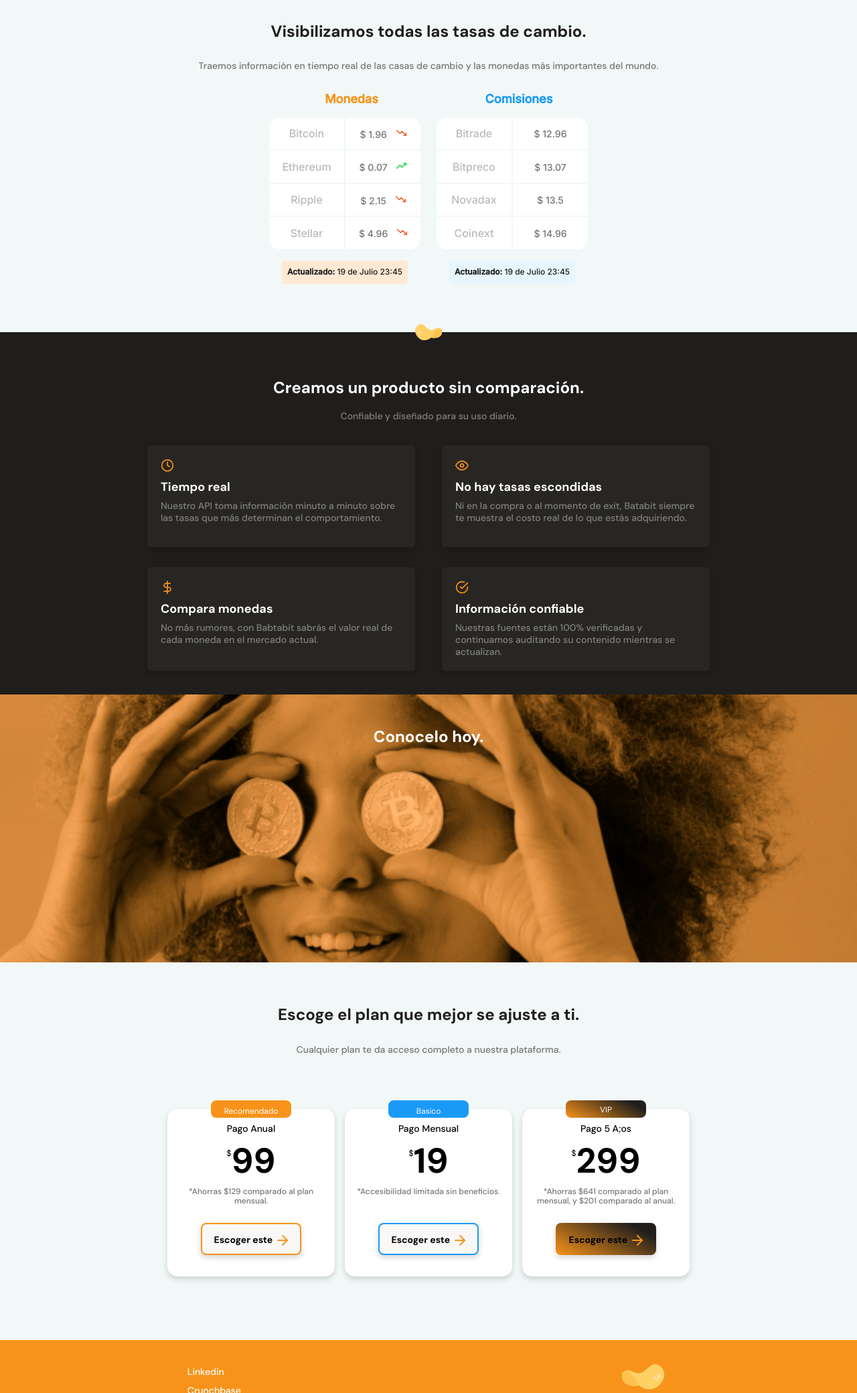
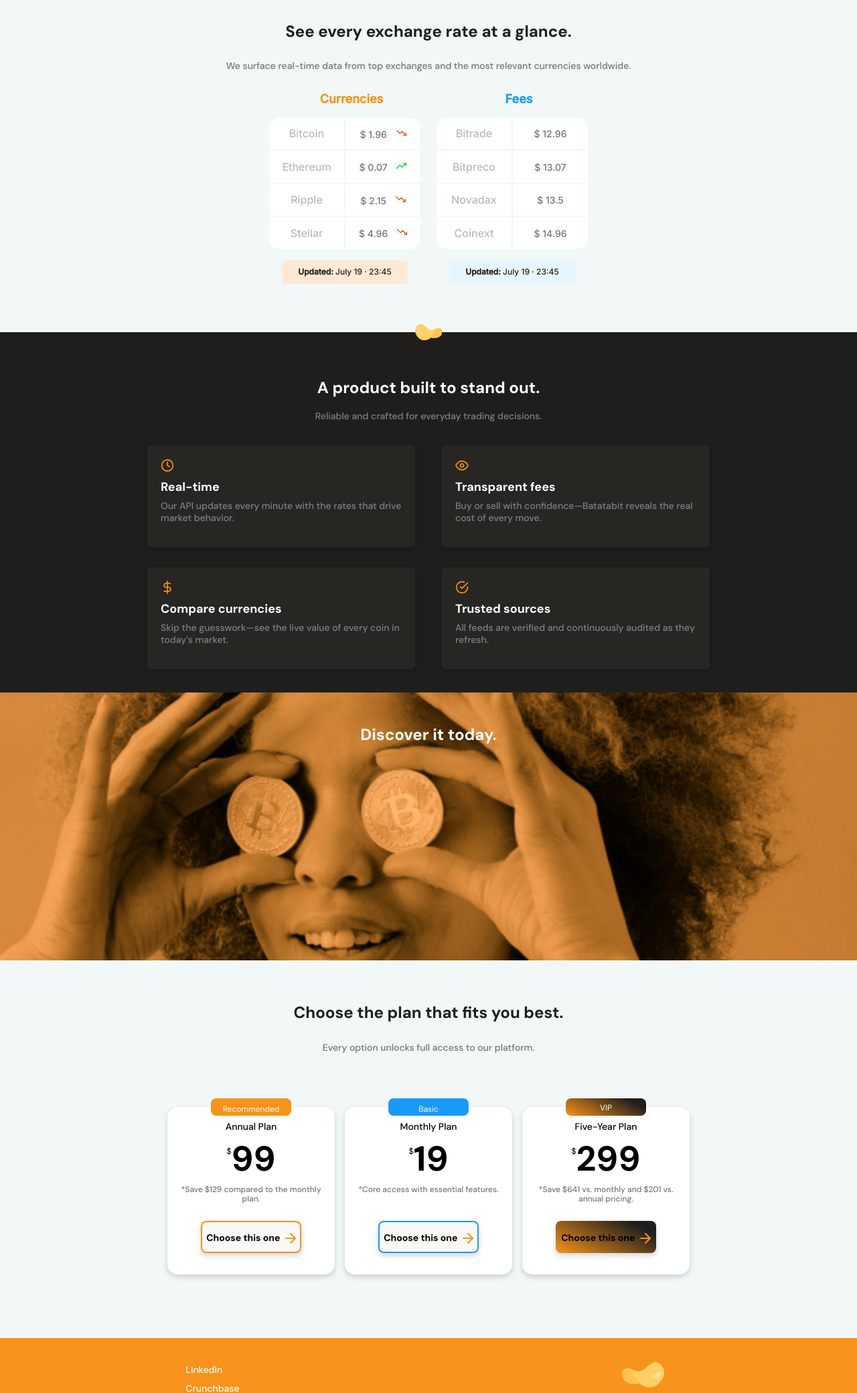
Before and after one commit to SpidySamurai/Batata-bit, a plain HTML site: page index.html in a window 1280 px wide. Shown: the part 720-2800 px from the top of the page at 67% size. Drawn offline with Linux system fonts and the light colour scheme.

Commit message:
Chore: swap language

```diff
--- a/index.html
+++ b/index.html
@@ -14,7 +14,7 @@
 <header class="site-header" id="site-header">
     <div class="site-header__inner">
         <div class="site-header__heading">
-            <a class="site-header__brand" href="https://javierchiortiz.dev" target="_blank" rel="noopener noreferrer" aria-label="Visitar Javier Chi">
+            <a class="site-header__brand" href="https://javierchiortiz.dev" target="_blank" rel="noopener noreferrer" aria-label="Visit Javier Chi">
                 <span class="site-header__title">JavierChi.dev</span>
                 <span class="site-header__subtitle">
                     <img class="site-header__logo" src="./Assets/icons/batata.svg" alt="" aria-hidden="true">
@@ -22,11 +22,11 @@
                 </span>
             </a>
         </div>
-        <nav class="site-nav" aria-label="Secciones principales">
+        <nav class="site-nav" aria-label="Primary sections">
             <ul class="site-nav__list">
                 <li><a class="site-nav__link" href="#hero">Home</a></li>
                 <li><a class="site-nav__link" href="about.html">About</a></li>
-                <li><a class="site-nav__link" href="#main-plans">Planes</a></li>
+                <li><a class="site-nav__link" href="#main-plans">Plans</a></li>
             </ul>
         </nav>
     </div>
@@ -35,21 +35,21 @@
     <section class="hero" id="hero">
         <img class="hero__wordmark" src="./Assets/img/logo.svg" alt="logo-bata-bit">
         <div class="header--title-container">
-            <h1>La próxima revolución en el intercambio de criptomonedas.</h1>
-            <p>Batatabit te ayuda a navegar entre los diferentes precios y tendencias.</p>
-            <a class="header--button" href="#main-plans">Conoce Nuestros Planes <span></span></a>
+            <h1>The next revolution in cryptocurrency exchange.</h1>
+            <p>Batatabit helps you track live prices and spot emerging trends instantly.</p>
+            <a class="header--button" href="#main-plans">Explore our plans <span></span></a>
         </div>
     </section>
     <section class="main-exchange-container">
         <div class="backgroundImg"></div>
         <div class="main-exchange-container--title">
-            <h2>Visibilizamos todas las tasas de cambio.</h2>
-            <p>Traemos información en tiempo real de las casas de cambio y las monedas más importantes del mundo.</p>
+            <h2>See every exchange rate at a glance.</h2>
+            <p>We surface real-time data from top exchanges and the most relevant currencies worldwide.</p>
         </div>
         <div class="main-table--slider">
         <div class="main-table-container">
             <div class="main-currency-table">
-                <p class="currency-table--title">Monedas</p>
+                <p class="currency-table--title">Currencies</p>
                 <div class="currency-table--container">
                     <table>
                         <tr>
@@ -71,13 +71,13 @@
                     </table>
                 </div>
                 <div class="table--date currency-color">
-                    <p><b>Actualizado:</b> 19 de Julio 23:45</p>
+                    <p><b>Updated:</b> July 19 · 23:45</p>
                 </div>
             </div>
         </div>
         <div class="main-table-container">
             <div class="main-comission-table">
-                <p class="comission-table--title">Comisiones</p>
+                <p class="comission-table--title">Fees</p>
                 <div class="comission-table--container">
                     <table>
                         <tr>
@@ -99,7 +99,7 @@
                     </table>
                 </div>
                 <div class="table--date comission-color">
-                    <p><b>Actualizado:</b> 19 de Julio 23:45</p>
+                    <p><b>Updated:</b> July 19 · 23:45</p>
                 </div>
             </div>
         </div>
@@ -108,68 +108,68 @@
     <section class="main-product-detail" id="product-detail">
         <span class="product-detail--logo"></span>
         <div class="product-detail--title">
-            <h2>Creamos un producto sin comparación.</h2>
-            <p>Confiable y diseñado para su uso diario.</p>
+            <h2>A product built to stand out.</h2>
+            <p>Reliable and crafted for everyday trading decisions.</p>
         </div>
         <section class="product-cards--container">
             <article class="product-detail--card">
                 <span class="icon-card clock"></span>
-                <p class="product--card-title">Tiempo real</p>
-                <p class="product--card-body">Nuestro API toma información minuto a minuto sobre las tasas que más determinan el comportamiento.</p>
+                <p class="product--card-title">Real-time</p>
+                <p class="product--card-body">Our API updates every minute with the rates that drive market behavior.</p>
             </article>
             <article class="product-detail--card">
                 <span class="icon-card eye"></span>
-                <p class="product--card-title">No hay tasas escondidas</p>
-                <p class="product--card-body">Ni en la compra o al momento de exit, Batabit siempre te muestra el costo real de lo que estás adquiriendo.</p>
+                <p class="product--card-title">Transparent fees</p>
+                <p class="product--card-body">Buy or sell with confidence—Batatabit reveals the real cost of every move.</p>
             </article>
             <article class="product-detail--card">
                 <span class="icon-card dollar"></span>
-                <p class="product--card-title">Compara monedas</p>
-                <p class="product--card-body">No más rumores, con Babtabit sabrás el valor real de cada moneda en el mercado actual.</p>
+                <p class="product--card-title">Compare currencies</p>
+                <p class="product--card-body">Skip the guesswork—see the live value of every coin in today’s market.</p>
             </article>
             <article class="product-detail--card">
                 <span class="icon-card check"></span>
-                <p class="product--card-title">Información confiable</p>
-                <p class="product--card-body">Nuestras fuentes están 100% verificadas y continuamos auditando su contenido mientras se actualizan.</p>
+                <p class="product--card-title">Trusted sources</p>
+                <p class="product--card-body">All feeds are verified and continuously audited as they refresh.</p>
             </article>
         </section>
     </section>
     <section class="main-bitcoin-img--container">
         <h2 class="bitcoin-img--title">
-            Conocelo hoy.
+            Discover it today.
         </h2>
     </section>
     <section id="main-plans" class="main-plans-container">
         <div class="plans--title">
-            <h2>Escoge el plan que mejor se ajuste a ti.</h2>
-            <p>Cualquier plan te da acceso completo a nuestra plataforma.</p>
+            <h2>Choose the plan that fits you best.</h2>
+            <p>Every option unlocks full access to our platform.</p>
         </div>
         <section class="plans-card--container--slider">
             <article class="plans-detail--card">
-                <p class="card--spec recomend--color">Recomendado</p>
+                <p class="card--spec recomend--color">Recommended</p>
                 <div class="plan-info--container">
-                    <h3 class="plan-card--title">Pago Anual</h3>
+                    <h3 class="plan-card--title">Annual Plan</h3>
                     <p class="plan-card--price"><span>$</span>99</p>
-                    <p class="plan-card--saving">*Ahorras $129 comparado al plan mensual.</p>
-                    <button class="plan-card--ca recomend--color">Escoger este <span></span></button>
+                    <p class="plan-card--saving">*Save $129 compared to the monthly plan.</p>
+                    <button class="plan-card--ca recomend--color">Choose this one <span></span></button>
                 </div>
             </article>
             <article class="plans-detail--card">
-                <p class="card--spec basic--color">Basico</p>
+                <p class="card--spec basic--color">Basic</p>
                 <div class="plan-info--container">
-                    <h3 class="plan-card--title">Pago Mensual</h3>
+                    <h3 class="plan-card--title">Monthly Plan</h3>
                     <p class="plan-card--price"><span>$</span>19</p>
-                    <p class="plan-card--saving">*Accesibilidad limitada sin beneficios.</p>
-                    <button class="plan-card--ca basic--color">Escoger este <span></span></button>
+                    <p class="plan-card--saving">*Core access with essential features.</p>
+                    <button class="plan-card--ca basic--color">Choose this one <span></span></button>
                 </div>
             </article>
             <article class="plans-detail--card">
                 <p class="card--spec vip--color">VIP</p>
                 <div class="plan-info--container">
-                    <h3 class="plan-card--title">Pago 5 A;os</h3>
+                    <h3 class="plan-card--title">Five-Year Plan</h3>
                     <p class="plan-card--price"><span>$</span>299</p>
-                    <p class="plan-card--saving">*Ahorras $641 comparado al plan mensual, y $201 comparado al anual.</p>
-                    <button class="plan-card--ca vip--color">Escoger este <span></span></button>
+                    <p class="plan-card--saving">*Save $641 vs. monthly and $201 vs. annual pricing.</p>
+                    <button class="plan-card--ca vip--color">Choose this one <span></span></button>
                 </div>
             </article>
         </section>
@@ -178,12 +178,12 @@
 <footer>
     <section class="left">
         <ul>
-            <li><a href="#">Linkedin</a></li>
+            <li><a href="#">LinkedIn</a></li>
             <li><a href="#">Crunchbase</a></li>
-            <li><a href="#">Hackernews</a></li>
+            <li><a href="#">Hacker News</a></li>
         </ul>
     </section>
-    <section class="right"><img src="./Assets/img/logo-footer.svg" alt="Logo de Batatabit 2020"></section>
+    <section class="right"><img src="./Assets/img/logo-footer.svg" alt="Batatabit 2020 logo"></section>
 </footer>
 </body>
 </html>
```
Also changed, not shown: about.html (+17 -17 lines).
